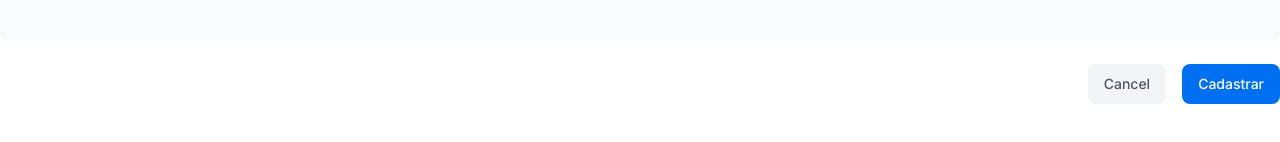
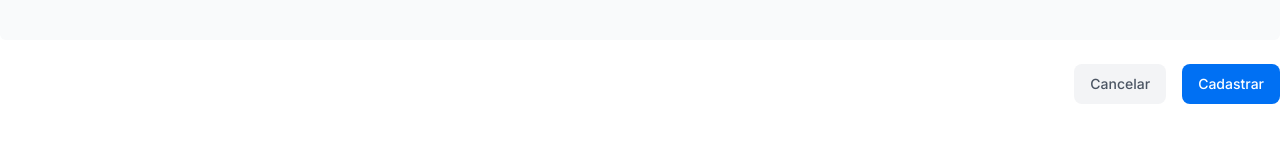
Before and after one commit to joaoklvf/rer-figueredo-transportes, a Next.js app: page /dashboard/caminhoes/cadastrar in a window 1280 px wide. Shown: the part 252-394 px from the top of the page. Built offline with nearby package versions, Linux system fonts and the light colour scheme; a web font is replaced by a local one.

Commit message:
fix: cancel button name

```diff
--- a/app/ui/trucks/create-form.tsx
+++ b/app/ui/trucks/create-form.tsx
@@ -110,7 +110,7 @@ export default function Form() {
           href="/dashboard/caminhoes"
           className="flex h-10 items-center rounded-lg bg-gray-100 px-4 text-sm font-medium text-gray-600 transition-colors hover:bg-gray-200"
         >
-          Cancel
+          Cancelar
         </Link>
         <Button type="submit">Cadastrar</Button>
       </div>
```
